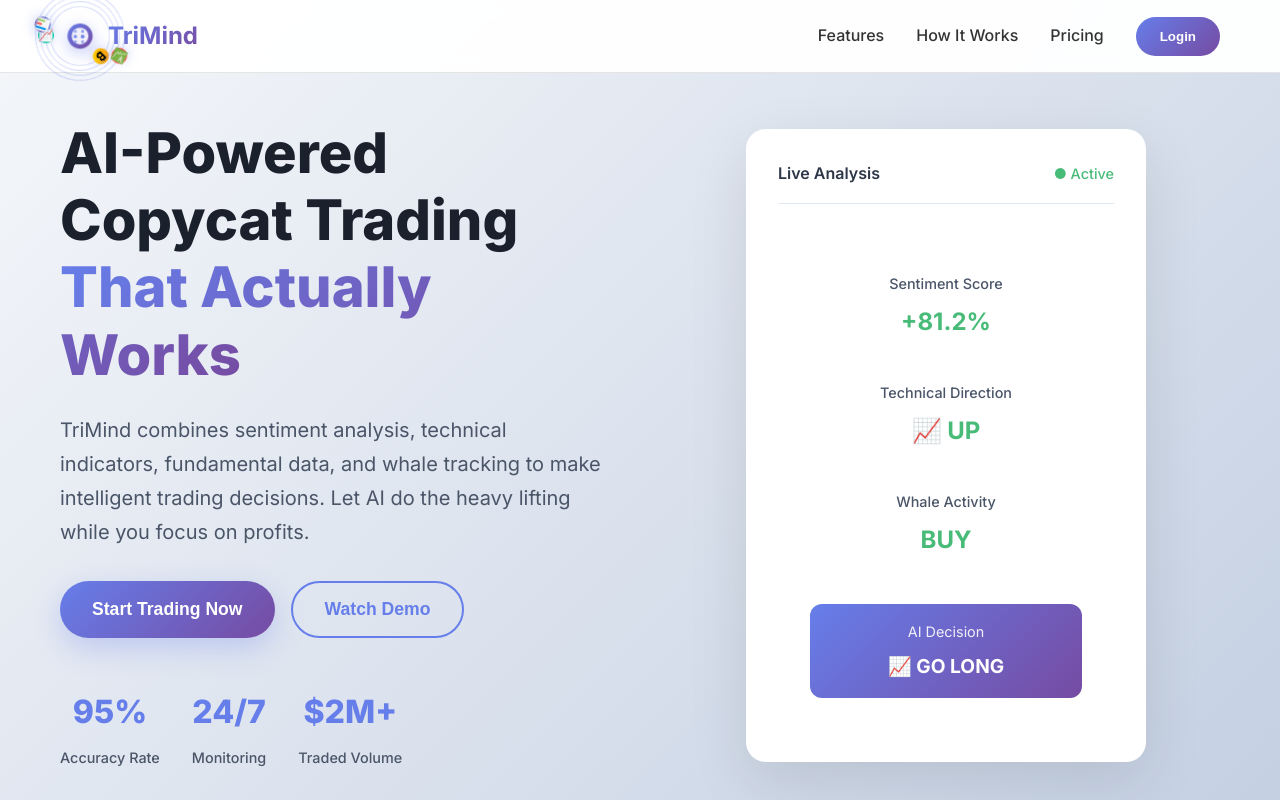
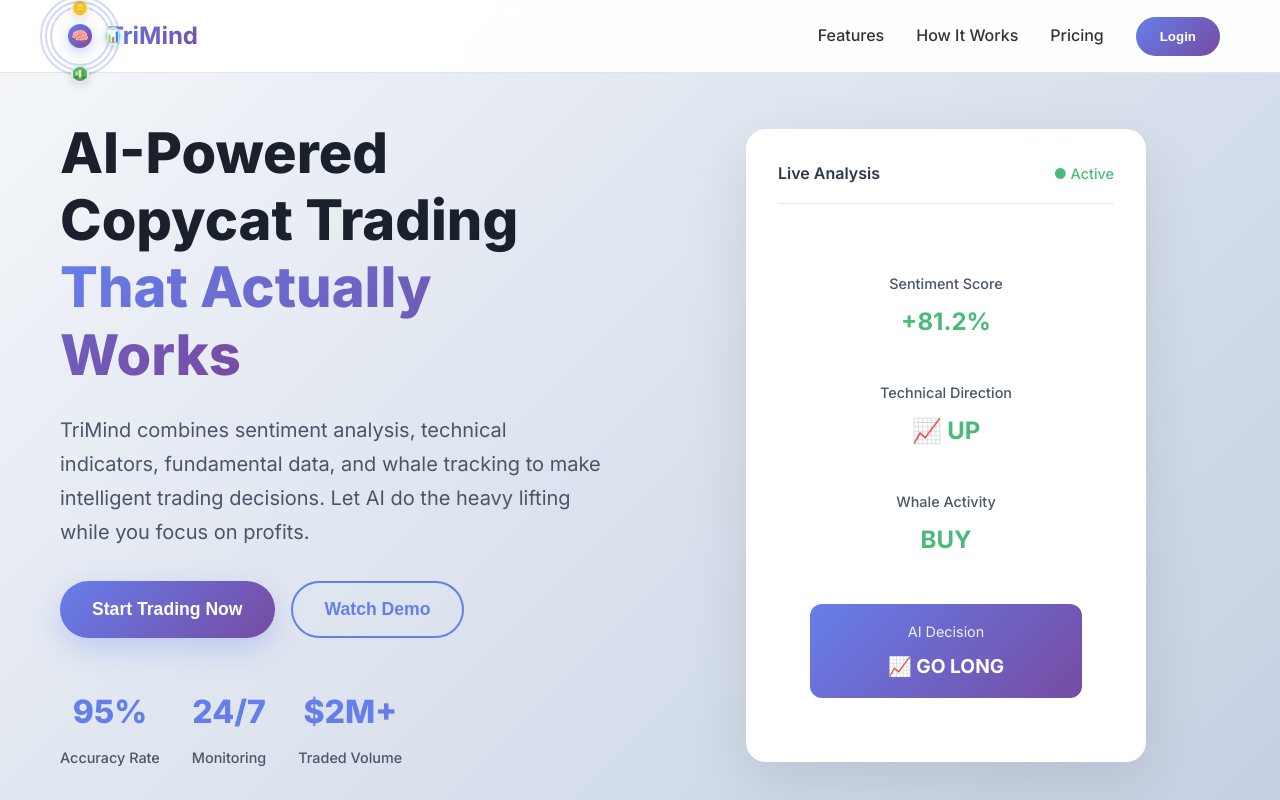
Before and after one commit to kalyan1704/Trimind-Landing, a React (Vite) app: page / in a window 1280 px wide. Shown: the top 800 px of the page. Built offline with nearby package versions, Linux system fonts and the light colour scheme.

Commit message:
Replace animated logo with static brain logo featuring three orbits - tokens, charts, and dollar symbols

```diff
--- a/src/App.css
+++ b/src/App.css
@@ -1454,8 +1454,8 @@
   }
 }
 
-/* AI Mind Logo Styles */
-.ai-mind-logo {
+/* Static Brain Logo Styles */
+.brain-logo {
   position: relative;
   width: 40px;
   height: 40px;
@@ -1464,7 +1464,7 @@
   justify-content: center;
 }
 
-.ai-core {
+.brain-core {
   position: relative;
   width: 24px;
   height: 24px;
@@ -1474,54 +1474,17 @@
   align-items: center;
   justify-content: center;
   box-shadow: 0 4px 15px rgba(102, 126, 234, 0.4);
-  animation: pulse 2s ease-in-out infinite;
-}
-
-.ai-brain {
-  position: relative;
-  width: 16px;
-  height: 16px;
-  background: rgba(255, 255, 255, 0.9);
-  border-radius: 50%;
-  display: flex;
-  align-items: center;
-  justify-content: center;
-}
-
-.neural-network {
-  position: relative;
-  width: 12px;
-  height: 12px;
-  display: grid;
-  grid-template-columns: 1fr 1fr;
-  grid-template-rows: 1fr 1fr;
-  gap: 2px;
-}
-
-.neuron {
-  width: 3px;
-  height: 3px;
-  background: #667eea;
-  border-radius: 50%;
-  animation: neuron-pulse 1.5s ease-in-out infinite;
-}
-
-.neuron:nth-child(1) { animation-delay: 0s; }
-.neuron:nth-child(2) { animation-delay: 0.2s; }
-.neuron:nth-child(3) { animation-delay: 0.4s; }
-.neuron:nth-child(4) { animation-delay: 0.6s; }
-
-.orbiting-elements {
-  position: absolute;
-  width: 100%;
-  height: 100%;
-  top: 0;
-  left: 0;
+  z-index: 10;
+}
+
+.brain-icon {
+  font-size: 14px;
+  color: #ffffff;
 }
 
 .orbit {
   position: absolute;
-  border: 1px solid rgba(102, 126, 234, 0.3);
+  border: 2px solid rgba(102, 126, 234, 0.3);
   border-radius: 50%;
   display: flex;
   align-items: center;
@@ -1533,7 +1496,6 @@
   height: 60px;
   top: -10px;
   left: -10px;
-  animation: orbit 8s linear infinite;
 }
 
 .orbit-2 {
@@ -1541,7 +1503,6 @@
   height: 70px;
   top: -15px;
   left: -15px;
-  animation: orbit 6s linear infinite reverse;
 }
 
 .orbit-3 {
@@ -1549,111 +1510,59 @@
   height: 80px;
   top: -20px;
   left: -20px;
-  animation: orbit 10s linear infinite;
-}
-
-.orbit-4 {
-  width: 90px;
-  height: 90px;
-  top: -25px;
-  left: -25px;
-  animation: orbit 7s linear infinite reverse;
-}
-
-.crypto-symbol,
-.stock-symbol,
-.chart-symbol,
-.trade-symbol {
+}
+
+.orbit-symbol {
   position: absolute;
   font-size: 12px;
-  background: rgba(255, 255, 255, 0.9);
+  background: rgba(255, 255, 255, 0.95);
   border-radius: 50%;
-  width: 16px;
-  height: 16px;
+  width: 18px;
+  height: 18px;
   display: flex;
   align-items: center;
   justify-content: center;
-  box-shadow: 0 2px 8px rgba(0, 0, 0, 0.1);
-  animation: symbol-glow 2s ease-in-out infinite;
-}
-
-.crypto-symbol {
-  top: -8px;
+  box-shadow: 0 2px 8px rgba(0, 0, 0, 0.15);
+  border: 2px solid rgba(255, 255, 255, 0.8);
+}
+
+.orbit-symbol.tokens {
+  top: -9px;
   left: 50%;
   transform: translateX(-50%);
   background: linear-gradient(135deg, #f7931a, #ffd700);
   color: #000;
 }
 
-.stock-symbol {
+.orbit-symbol.charts {
   top: 50%;
-  right: -8px;
+  right: -9px;
   transform: translateY(-50%);
   background: linear-gradient(135deg, #00d4aa, #00b894);
   color: #fff;
 }
 
-.chart-symbol {
-  bottom: -8px;
+.orbit-symbol.dollar {
+  bottom: -9px;
   left: 50%;
   transform: translateX(-50%);
-  background: linear-gradient(135deg, #667eea, #764ba2);
+  background: linear-gradient(135deg, #48bb78, #38a169);
   color: #fff;
 }
 
-.trade-symbol {
-  top: 50%;
-  left: -8px;
-  transform: translateY(-50%);
-  background: linear-gradient(135deg, #ff6b6b, #ee5a52);
-  color: #fff;
-}
-
-@keyframes pulse {
-  0%, 100% { transform: scale(1); }
-  50% { transform: scale(1.05); }
-}
-
-@keyframes neuron-pulse {
-  0%, 100% { opacity: 0.6; transform: scale(1); }
-  50% { opacity: 1; transform: scale(1.2); }
-}
-
-@keyframes orbit {
-  from { transform: rotate(0deg); }
-  to { transform: rotate(360deg); }
-}
-
-@keyframes symbol-glow {
-  0%, 100% { box-shadow: 0 2px 8px rgba(0, 0, 0, 0.1); }
-  50% { box-shadow: 0 2px 12px rgba(102, 126, 234, 0.3); }
-}
-
 /* Larger logo for hero section */
-.hero .ai-mind-logo {
+.hero .brain-logo {
   width: 80px;
   height: 80px;
 }
 
-.hero .ai-core {
+.hero .brain-core {
   width: 48px;
   height: 48px;
 }
 
-.hero .ai-brain {
-  width: 32px;
-  height: 32px;
-}
-
-.hero .neural-network {
-  width: 24px;
-  height: 24px;
-  gap: 4px;
-}
-
-.hero .neuron {
-  width: 6px;
-  height: 6px;
+.hero .brain-icon {
+  font-size: 28px;
 }
 
 .hero .orbit-1 {
@@ -1677,26 +1586,15 @@
   left: -40px;
 }
 
-.hero .orbit-4 {
-  width: 180px;
-  height: 180px;
-  top: -50px;
-  left: -50px;
-}
-
-.hero .crypto-symbol,
-.hero .stock-symbol,
-.hero .chart-symbol,
-.hero .trade-symbol {
+.hero .orbit-symbol {
   font-size: 16px;
   width: 24px;
   height: 24px;
 }
 
-.hero .crypto-symbol { top: -12px; }
-.hero .stock-symbol { right: -12px; }
-.hero .chart-symbol { bottom: -12px; }
-.hero .trade-symbol { left: -12px; }
+.hero .orbit-symbol.tokens { top: -12px; }
+.hero .orbit-symbol.charts { right: -12px; }
+.hero .orbit-symbol.dollar { bottom: -12px; }
 
 /* Enhanced Dashboard Styles */
 .earnings-section {
--- a/src/App.jsx
+++ b/src/App.jsx
@@ -230,34 +230,20 @@
     return Math.max(...priceHistory.map(p => p.price))
   }
 
-  // AI Mind Logo Component
-  const AIMindLogo = () => (
-    <div className="ai-mind-logo">
-      <div className="ai-core">
-        <div className="ai-brain">
-          <div className="neural-network">
-            <div className="neuron"></div>
-            <div className="neuron"></div>
-            <div className="neuron"></div>
-            <div className="neuron"></div>
-            <div className="neuron"></div>
-            <div className="neuron"></div>
-          </div>
-        </div>
+  // Static Brain Logo Component
+  const BrainLogo = () => (
+    <div className="brain-logo">
+      <div className="brain-core">
+        <div className="brain-icon">🧠</div>
       </div>
-      <div className="orbiting-elements">
-        <div className="orbit orbit-1">
-          <div className="crypto-symbol">₿</div>
-        </div>
-        <div className="orbit orbit-2">
-          <div className="stock-symbol">📈</div>
-        </div>
-        <div className="orbit orbit-3">
-          <div className="chart-symbol">📊</div>
-        </div>
-        <div className="orbit orbit-4">
-          <div className="trade-symbol">💹</div>
-        </div>
+      <div className="orbit orbit-1">
+        <div className="orbit-symbol tokens">🪙</div>
+      </div>
+      <div className="orbit orbit-2">
+        <div className="orbit-symbol charts">📊</div>
+      </div>
+      <div className="orbit orbit-3">
+        <div className="orbit-symbol dollar">💵</div>
       </div>
     </div>
   )
@@ -268,7 +254,7 @@
       <nav className="navbar">
         <div className="nav-container">
           <div className="nav-logo">
-            <AIMindLogo />
+            <BrainLogo />
             <span className="logo-text">TriMind</span>
           </div>
           <div className={`nav-menu ${isMenuOpen ? 'active' : ''}`}>
@@ -420,7 +406,7 @@
           <div className="footer-content">
             <div className="footer-section">
               <div className="footer-logo">
-                <AIMindLogo />
+                <BrainLogo />
                 <span className="logo-text">TriMind</span>
               </div>
               <p>AI-powered copycat trading that delivers results.</p>
@@ -456,7 +442,7 @@
     <div className="auth-container">
       <div className="auth-card">
         <div className="auth-header">
-          <AIMindLogo />
+          <BrainLogo />
           <h2>Welcome Back to TriMind</h2>
           <p>Sign in to access your trading dashboard</p>
         </div>
@@ -495,7 +481,7 @@
     <div className="auth-container">
       <div className="auth-card">
         <div className="auth-header">
-          <AIMindLogo />
+          <BrainLogo />
           <h2>Join TriMind</h2>
           <p>Create your account and start trading with AI</p>
         </div>
@@ -527,7 +513,7 @@
       <nav className="dashboard-nav">
         <div className="nav-container">
           <div className="nav-logo">
-            <AIMindLogo />
+            <BrainLogo />
             <span className="logo-text">TriMind</span>
           </div>
           <div className="nav-menu">
```
